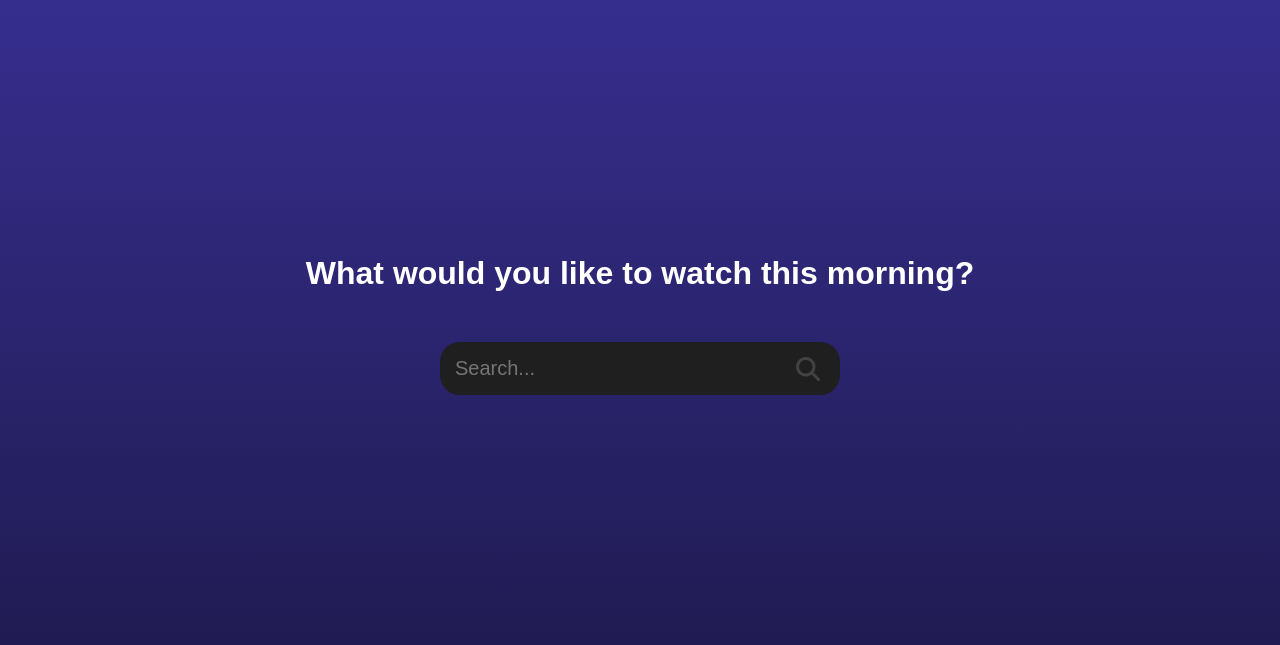
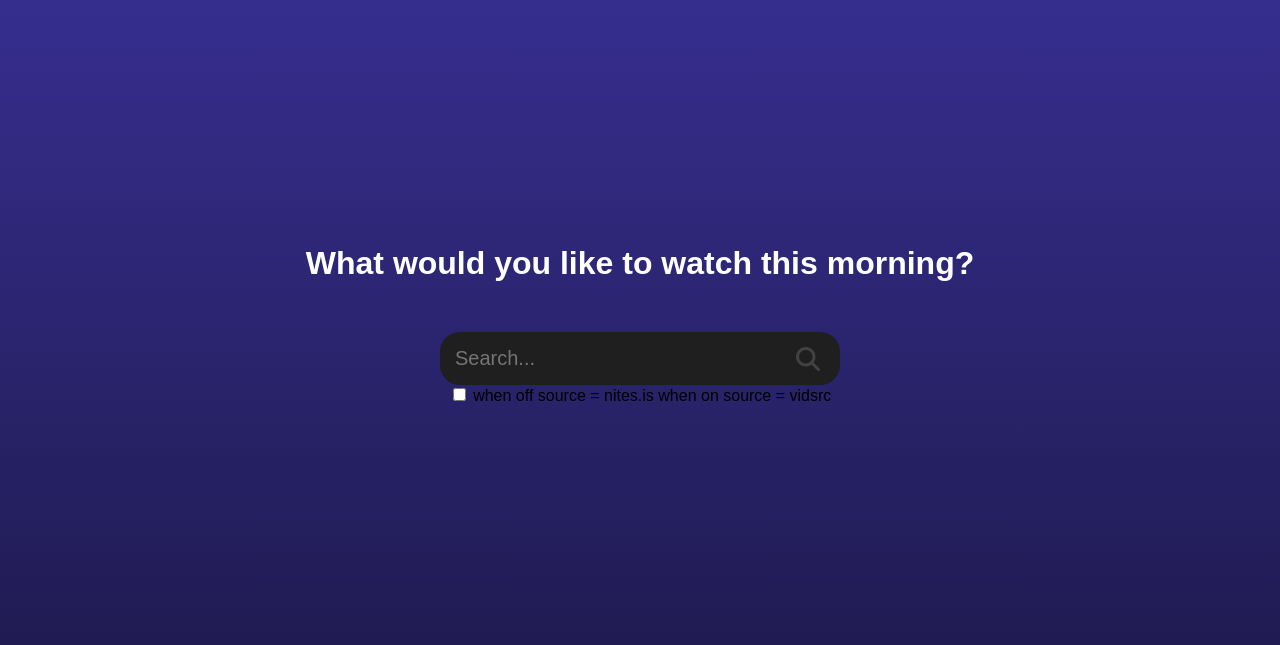
Before and after one commit to DeSu23/mongo-movies-stable, a Flask app: page / in a window 1280 px wide. Shown: the top 645 px of the page. Run offline with Flask 3, Linux system fonts and the light colour scheme; some libraries are stand-ins or nearby versions.

Commit message:
added vidsrc mode

```diff
--- a/app.py
+++ b/app.py
@@ -13,10 +13,10 @@ def index():
 def search_movies():
     query = request.args.get('query')
     api_key = '04aae18c13755d9ce23441e1221b3529'
-    url = f'https://api.themoviedb.org/3/search/movie?api_key={api_key}&query={query}'
+    api_url = f'https://api.themoviedb.org/3/search/movie?api_key={api_key}&query={query}'
 
     try:
-        response = requests.get(url)
+        response = requests.get(api_url)
         response.raise_for_status()
         movies = response.json()['results']
         formatted_movies = [{
@@ -33,9 +33,9 @@ def search_movies():
 @app.route('/movie/<path:tmdb_movie_id>')
 def movie(tmdb_movie_id):
     api_key = '04aae18c13755d9ce23441e1221b3529'
-    url = f"https://api.themoviedb.org/3/movie/{tmdb_movie_id}?api_key={api_key}"
+    api_url = f"https://api.themoviedb.org/3/movie/{tmdb_movie_id}?api_key={api_key}"
 
-    response = requests.get(url)
+    response = requests.get(api_url)
     movie_data = response.json()
 
     return render_template("movie.html", iframe=get_embed(movie_data['title'].lower()), title=movie_data['title'])
@@ -55,7 +55,26 @@ def get_embed(title):
         return iframe
     else:
         print("No movie URL found.")
-        return f"original title{title} filtered {filteredtitle} request url {url}"
+        return render_template("movie_not_found.html", title=title, provider="nites.is")
+
+@app.route('/vidsrc/movie/<path:tmdb_movie_id>')
+def vidsrc(tmdb_movie_id):
+    api_key = '04aae18c13755d9ce23441e1221b3529'
+    api_url = f"https://api.themoviedb.org/3/movie/{tmdb_movie_id}?api_key={api_key}"
+
+    response = requests.get(api_url)
+    movie_data = response.json()
+
+    return render_template("movie.html", iframe=get_vidsrc(tmdb_movie_id, movie_data['title']), title=movie_data['title'])
+
+def get_vidsrc(key, title):
+    url = f"https://vidsrc.to/embed/movie/{key}"
+    iframe = f'<iframe class="movie_iframe" frameborder="0" allowfullscreen="" src="{url}"></iframe>'
+    response = requests.get(url)
+    if "404" in response.text:
+        return render_template("movie_not_found.html", title=title, provider="vidsrc")
+    else:
+        return iframe
 
 if __name__ == '__main__':
     app.run(debug=True)
--- a/static/js/movies.js
+++ b/static/js/movies.js
@@ -16,9 +16,18 @@ window.onload = function () {
 const searchInput = document.querySelector('.search-input');
 const loadingContainer = document.querySelector('.loading-container');
 const moviesContainer = document.getElementById('movies-container');
+// made by gabrielzv1233
+
 let currentSearchQuery = '';
 let timeoutId = null;
+let useVidSrcUrl = false; // Variable to keep track of the toggle switch state
 
+const toggleSwitch = document.getElementById('toggle-switch');
+
+toggleSwitch.addEventListener('change', function () {
+    useVidSrcUrl = this.checked;
+});
+// made by DeSu32
 searchInput.addEventListener('input', function () {
     const query = searchInput.value.trim();
 
@@ -66,12 +75,15 @@ searchInput.addEventListener('input', function () {
                         movieImage = 'none';
                     }
 
+                    const movieUrl = useVidSrcUrl ? `/vidsrc/movie/${movie.id}` : `/movie/${movie.id}`;
+
                     movieBox.innerHTML = `
-        <div class="movie-image" style="background-image: url('${movieImage}'); background-color: #1f1f1f;" onclick="window.location.href = '/movie/${movie.id}'"></div>
-        <div class="movie-info">
-            <h3>${movie.title}</h3>
-        </div>
-    `;
+                        <div class="movie-image" style="background-image: url('${movieImage}'); background-color: #1f1f1f;" onclick="window.location.href = '${movieUrl}'"></div>
+                        <div class="movie-info">
+                            <h3>${movie.title}</h3>
+                        </div>
+                    `;
+
                     moviesContainer.appendChild(movieBox);
                 });
 
--- a/templates/index.html
+++ b/templates/index.html
@@ -18,6 +18,10 @@
             <input type="text" class="search-input" placeholder="Search...">
             <i class="fas fa-search search-icon"></i>
         </div>
+        <div class="toggle-switch-container">
+            <input type="checkbox" id="toggle-switch" class="toggle-switch">
+            <label for="toggle-switch" class="toggle-label">when off source = nites.is when on source = vidsrc</label>
+        </div>
     </div>
 
     <div id="movies-container" class="movies-container"></div>
--- /dev/null
+++ b/templates/movie_not_found.html
@@ -0,0 +1 @@
+cannot find {{title}}
```
